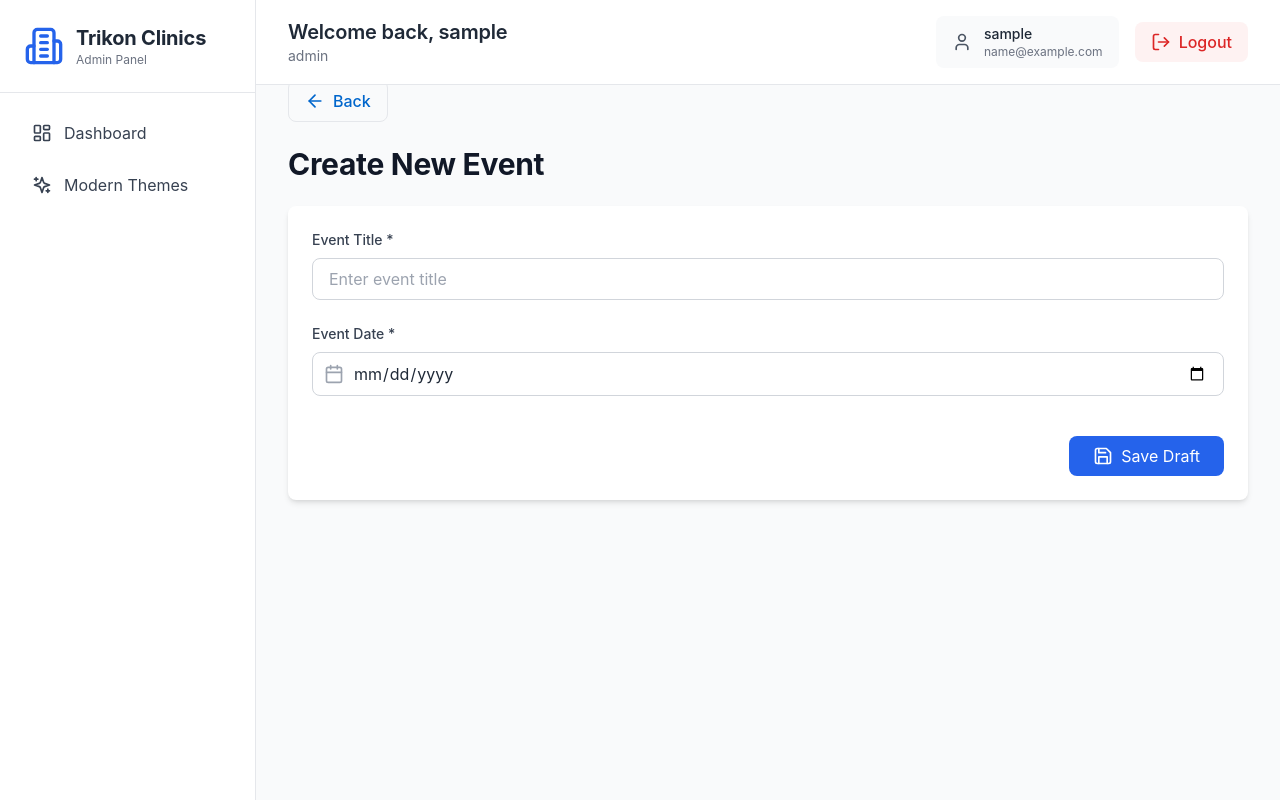
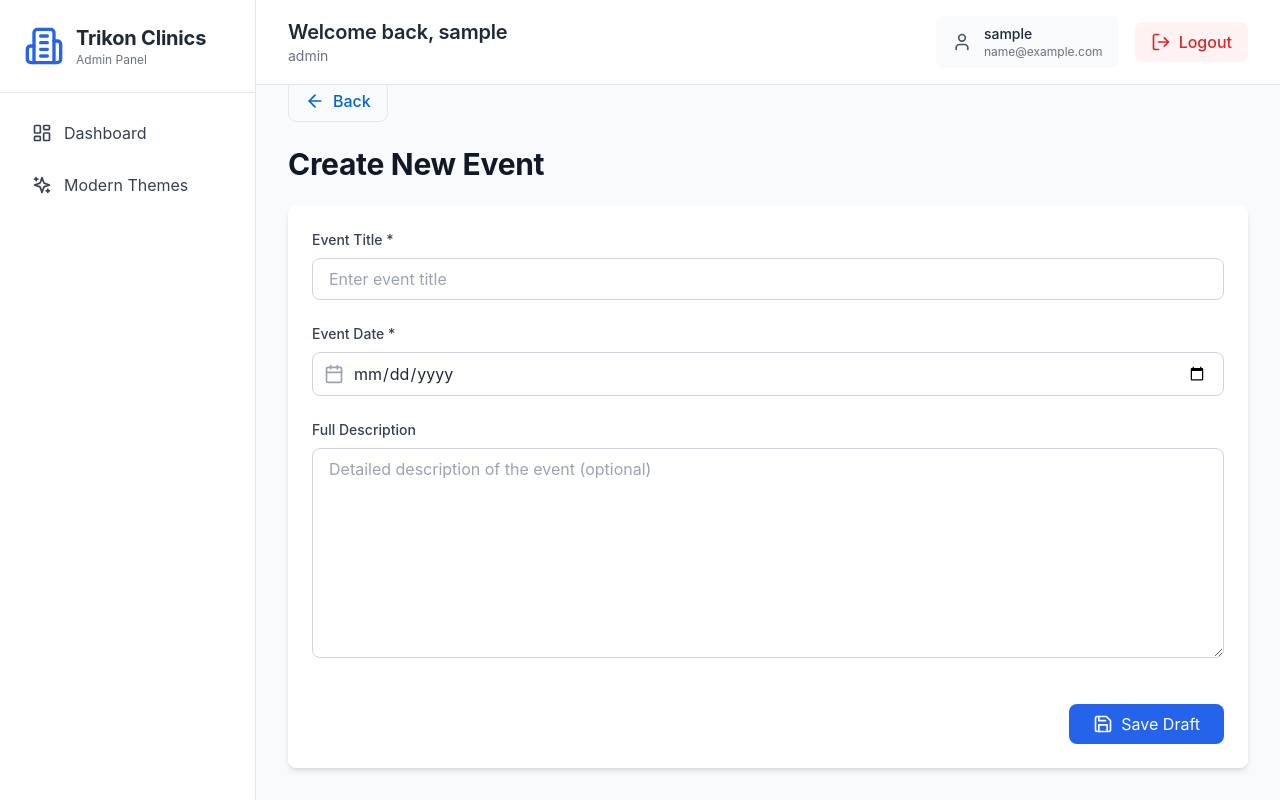
Before and after one commit to impecsoftsolutions/trikonclinics-website, a React (Vite) app: page /admin/events/new in a window 1280 px wide. Built offline with nearby package versions, Linux system fonts and the light colour scheme; no server answers; the database is empty; sample sign-in values are in the browser's storage.

Commit message:
Updated ManageEvents.tsx

```diff
--- a/src/pages/EditEvent.tsx
+++ b/src/pages/EditEvent.tsx
@@ -11,6 +11,7 @@ interface Event {
   slug: string;
   event_date: string;
   short_description: string | null;
+  full_description: string | null;
   status: 'draft' | 'published';
   created_at: string;
 }
@@ -83,7 +84,8 @@ const EditEvent: React.FC = () => {
   const [formData, setFormData] = useState({
     title: '',
     event_date: '',
-    short_description: ''
+    short_description: '',
+    full_description: ''
   });
 
   useEffect(() => {
@@ -121,7 +123,8 @@ const EditEvent: React.FC = () => {
       setFormData({
         title: data.title,
         event_date: data.event_date,
-        short_description: data.short_description || ''
+        short_description: data.short_description || '',
+        full_description: data.full_description || ''
       });
     } catch (err) {
       console.error('Error fetching event:', err);
@@ -617,6 +620,7 @@ const EditEvent: React.FC = () => {
           title: formData.title.trim(),
           event_date: formData.event_date,
           short_description: formData.short_description.trim() || null,
+          full_description: formData.full_description.trim() || null,
           updated_at: new Date().toISOString()
         })
         .eq('id', id);
@@ -730,6 +734,21 @@ const EditEvent: React.FC = () => {
             placeholder="Brief description of the event"
             rows={3}
             maxLength={200}
+            disabled={saving}
+          />
+        </div>
+
+        <div>
+          <label htmlFor="full_description" className="block text-sm font-medium text-gray-700 mb-2">
+            Full Description
+          </label>
+          <textarea
+            id="full_description"
+            value={formData.full_description}
+            onChange={(e) => setFormData({ ...formData, full_description: e.target.value })}
+            className="w-full px-4 py-2 border border-gray-300 rounded-lg focus:ring-2 focus:ring-blue-500 focus:border-transparent resize-y"
+            placeholder="Detailed description of the event"
+            rows={10}
             disabled={saving}
           />
         </div>
--- a/src/pages/ManageEvents.tsx
+++ b/src/pages/ManageEvents.tsx
@@ -14,7 +14,8 @@ const ManageEvents: React.FC = () => {
 
   const [formData, setFormData] = useState({
     title: '',
-    event_date: ''
+    event_date: '',
+    full_description: ''
   });
 
   const generateSlug = (title: string): string => {
@@ -72,6 +73,7 @@ const ManageEvents: React.FC = () => {
           title: formData.title.trim(),
           slug: slug,
           event_date: formData.event_date,
+          full_description: formData.full_description.trim() || null,
           status: 'draft',
           created_by: user?.id || null
         })
@@ -149,6 +151,21 @@ const ManageEvents: React.FC = () => {
           </div>
         </div>
 
+        <div>
+          <label htmlFor="full_description" className="block text-sm font-medium text-gray-700 mb-2">
+            Full Description
+          </label>
+          <textarea
+            id="full_description"
+            value={formData.full_description}
+            onChange={(e) => setFormData({ ...formData, full_description: e.target.value })}
+            className="w-full px-4 py-2 border border-gray-300 rounded-lg focus:ring-2 focus:ring-blue-500 focus:border-transparent resize-y"
+            placeholder="Detailed description of the event (optional)"
+            rows={8}
+            disabled={loading}
+          />
+        </div>
+
         <div className="flex justify-end pt-4">
           <button
             type="submit"
```
